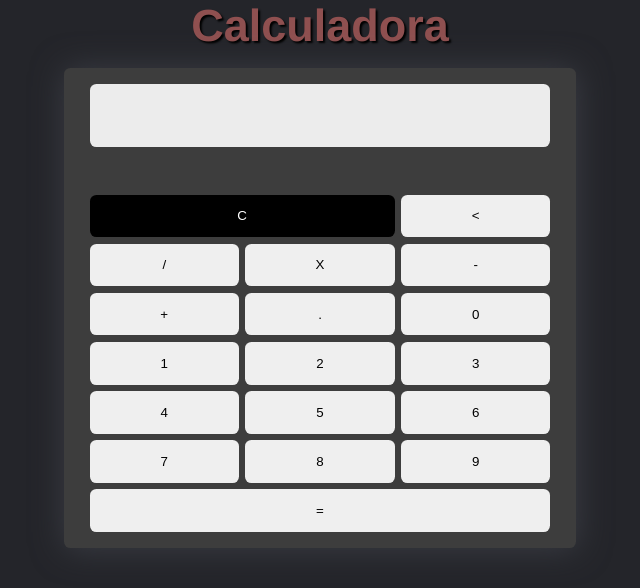
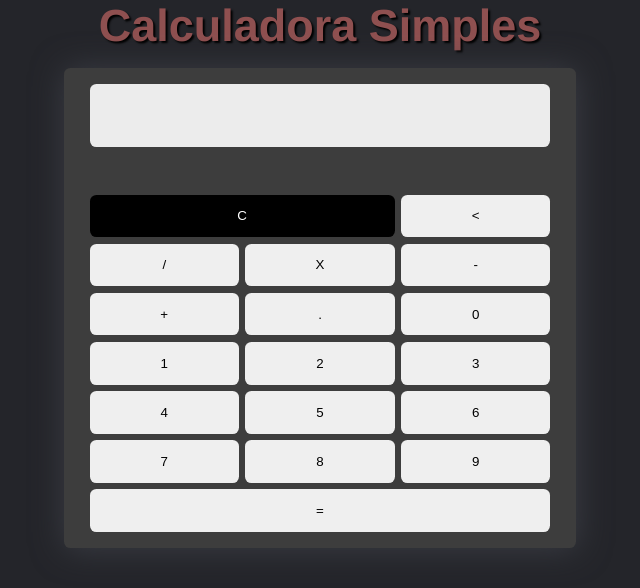
Before and after one commit to Alexandre192001/calculadora, a plain HTML site: page index.html in a window 1280 px wide. Shown: the whole page, without its empty margins (320-960 px from the left). Drawn offline with Linux system fonts and the light colour scheme.

Commit message:
Mudando nome da aplicação

```diff
--- a/index.html
+++ b/index.html
@@ -11,7 +11,7 @@
 <body>
 
   <main>
-    <h1 class="title-main">Calculadora</h1>
+    <h1 class="title-main">Calculadora Simples</h1>
 
     <div class="calculadora-wrapper">
 
```
